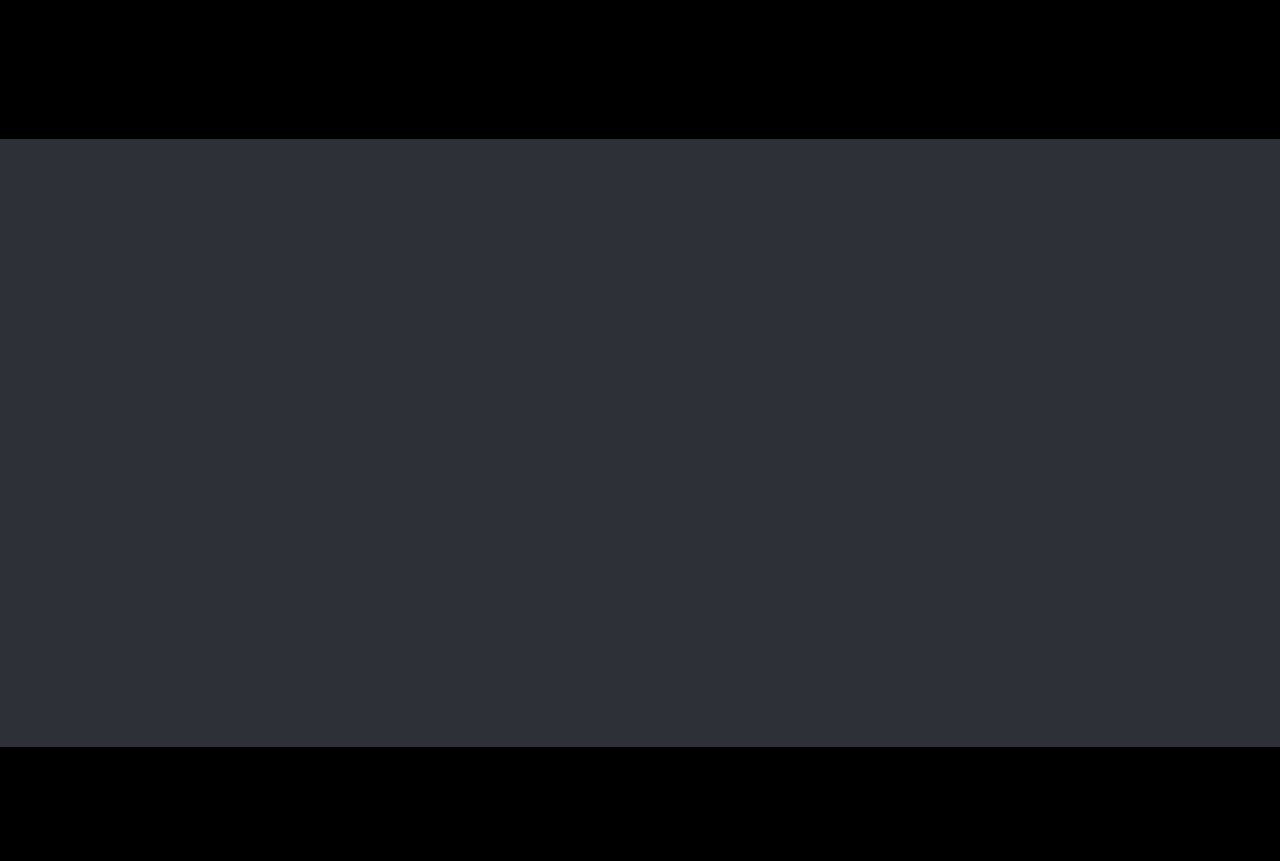
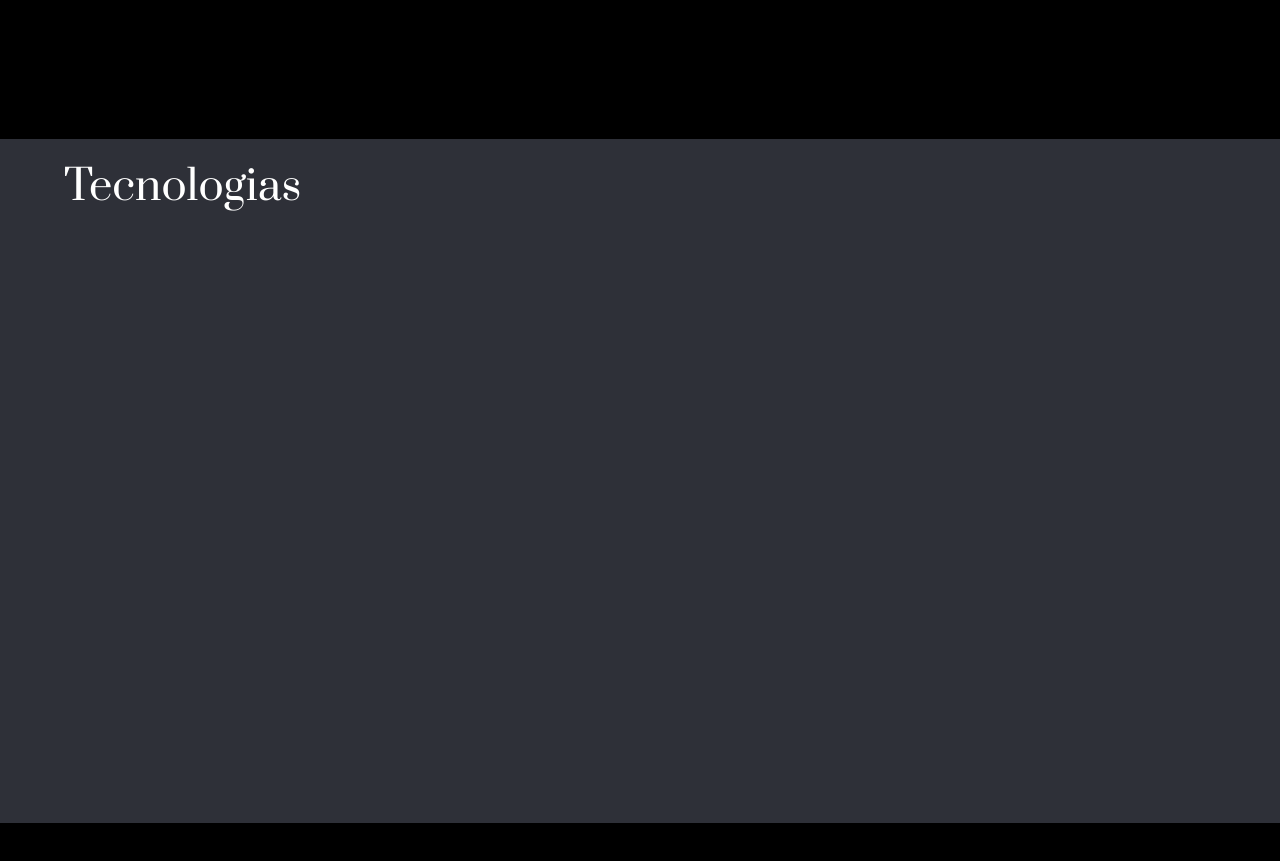
Before and after one commit to israelnazareth/israelnazareth.github.io, a React (Create React App) app: page / in a window 1280 px wide. Shown: the part 6160-7021 px from the top of the page. Built offline with nearby package versions, Linux system fonts and the light colour scheme.

Commit message:
feat: inserts Tecnologias title

```diff
--- a/src/components/Technologies/Techs.css
+++ b/src/components/Technologies/Techs.css
@@ -1,8 +1,13 @@
 .techs {
   display: flex;
+  flex-direction: column;
   justify-content: center;
-  align-items: center;
   background-color: var(--bg-color-secondary);
+
+  h1 {
+    margin-bottom: 0;
+    padding: 0 24px;
+  }
 }
 
 .techs-container {
--- a/src/components/Technologies/Techs.js
+++ b/src/components/Technologies/Techs.js
@@ -5,6 +5,7 @@ import './Techs.css'
 const Techs = () => {
   return (
     <div className="techs" id="techs">
+      <h1 className="title">Tecnologias</h1>
       <div data-aos="fade-in" className="techs-container">
         <div className="techs-data">
           <FaReact />
```
